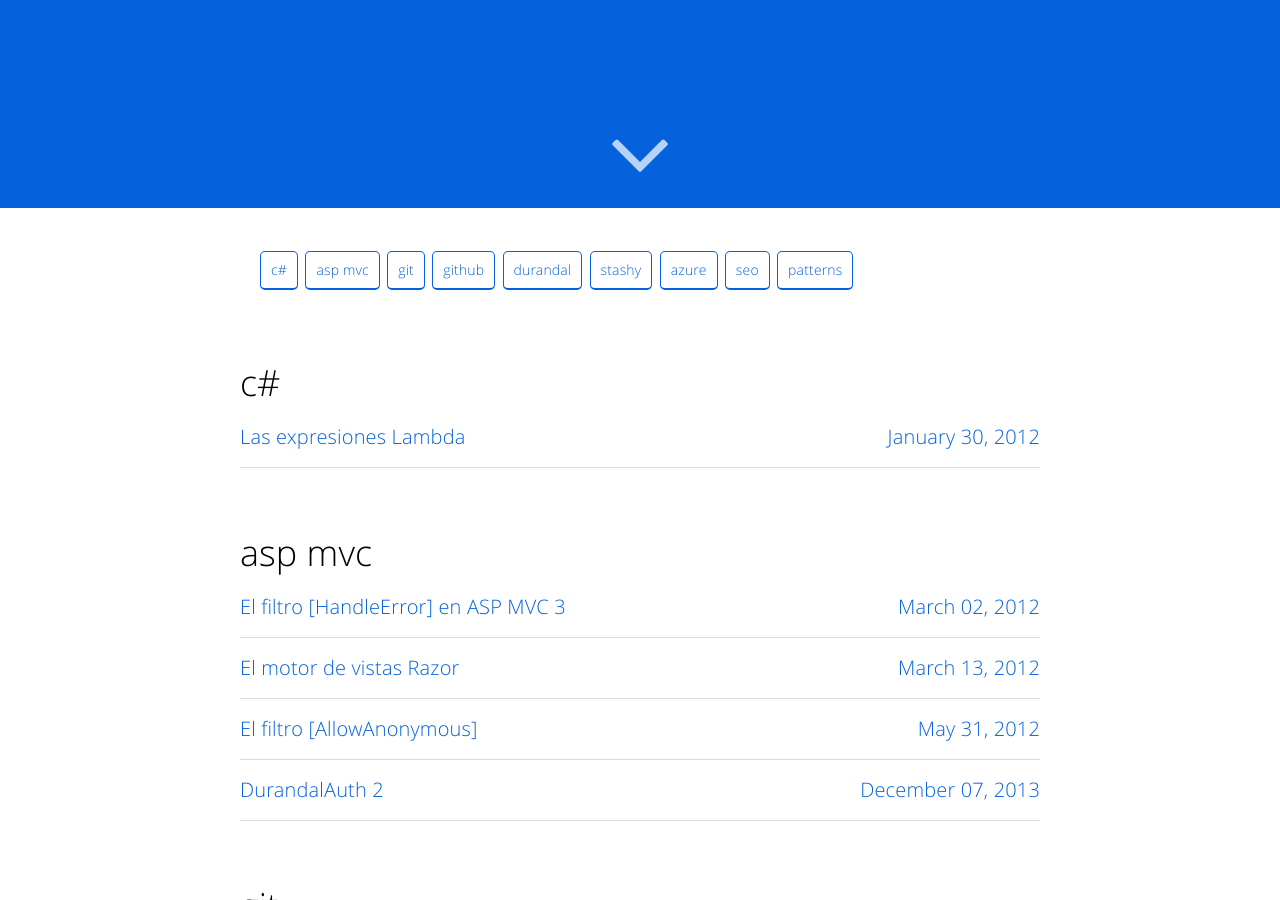
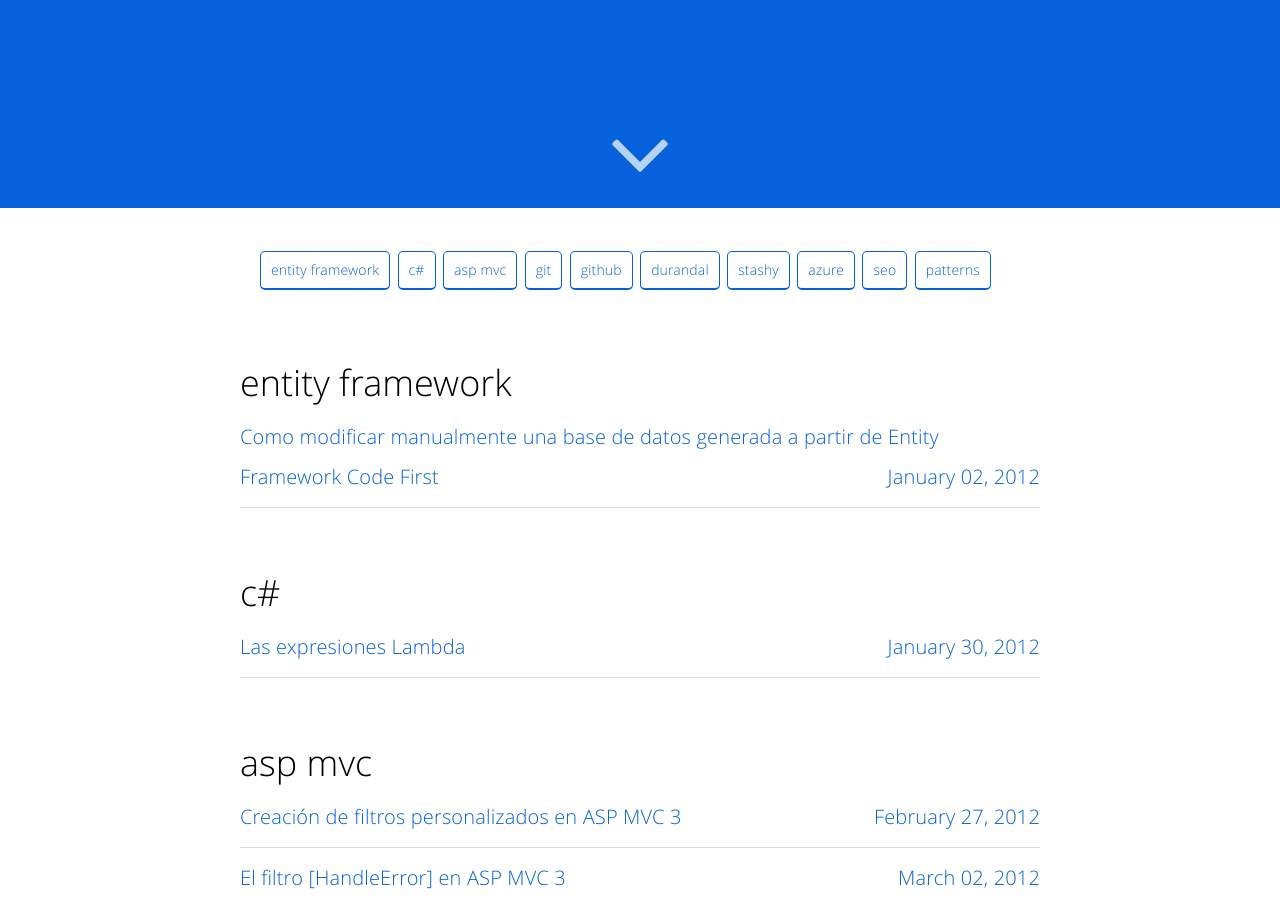
Before and after one commit to yagopv/yagopv.github.io, a Jekyll site: the page built from tags.html, in a window 1280 px wide and 900 px high, scrolled down 692 px. Built offline with Jekyll 4.4.1, drawn with Linux system fonts in a browser that asks for light colours.

Commit message:
Converting posts

````diff
--- a/_drafts/2012-01-02-modificando_base_de_datos_manualmente_con_entity_framework_code_first.markdown
+++ b/_posts/2012-01-02-modificando_base_de_datos_manualmente_con_entity_framework_code_first.markdown
@@ -4,7 +4,9 @@ title: Como modificar manualmente una base de datos generada a partir de Entity
   Code First
 date: '2012-01-02 21:51:57'
 tags:
-- bases-de-datos
+- entity framework
+categories:
+- .NET
 ---
 
 
@@ -19,7 +21,11 @@ Cuando estamos comenzando el desarrollo y ejecutamos la aplicación, si estos ca
 Efectivamente, esto es perfecto cuando estamos comenzando con el desarrollo y regeneramos la base de datos costántemente, pero si estamos realizando un mantenimiento de alguna aplicación lo más probable es que necesitemos en más de una ocasión añadir campos a la base de datos, modificar longitudes y demás acciones sin poder por supuesto eliminar los datos que ya existen. Si modificamos la base de datos manualmente y adaptamos el modelo para que encaje con la modificación que hemos realizado nos vamos a encontrar con que se produce la siguiente excepción:
 
 ```
-The model backing the 'MyDbContext' context has changed since the database was created. Either manually delete/update the database, or call Database.SetInitializer with an IDatabaseInitializer instance. For example, the DropCreateDatabaseIfModelChanges strategy will automatically delete and recreate the database, and optionally seed it with new data.<br />
+The model backing the 'MyDbContext' context has changed since the database was
+created. Either manually delete/update the database, or call Database.SetInitializer
+with an IDatabaseInitializer instance. For example, the DropCreateDatabaseIfModelChanges
+strategy will automatically delete and recreate the database,
+and optionally seed it with new data.
 ```
 
 La razón por la que se produce esta excepción es porque Entity Framework no chequea el esquema del modelo de datos completamente. En lugar de hacer esto calcula un código hash que compara con el código calculado la última vez que se generó el modelo. Este código se almacena en la tabla EdmMetadata que podemos observar que se genera automáticamente cada vez que generamos la base de datos.
@@ -28,27 +34,42 @@ Podemos solucionar este problema de varias formas diferentes, dependiendo de nue
 
 1. indicar explicitamente a Entity Framework que no calcule más este código:
 
-protected override void OnModelCreating(DbModelBuilder modelBuilder) { base.OnModelCreating(modelBuilder); modelBuilder.Conventions.Remove<IncludeMetadataConvention>(); }
+```c
+protected override void OnModelCreating(DbModelBuilder modelBuilder) {
+  base.OnModelCreating(modelBuilder);
+  modelBuilder.Conventions.Remove<IncludeMetadataConvention>();
+}
+```
 
 Esto provocará que ya no se valide el modelo automáticamente, con lo cual perdemos esta característica y ahora deberemos ser más cuidadosos cuando modifiquemos la base de datos manualmente.
 
 2. Recalcular el código hash para el nuevo modelo y actualizar la fila con el codigo en la tabla EdmMetadata. Para esto podemos usar la siguiente función:
 
+```c
 System.Data.Entity.Infrastructure.EdmMetadata.TryGetModelHash(context)
+```
 
 Usando esta función podemos recuperar el código hash del modelo que estamos intentando crear y actualizarlo en la base de datos. Con este pequeño truco podemos seguir manteniendo la validación del modelo que siempre es una característica interesante de Entity Framework Code First. Además de actualizar este código, hay que por supuesto actualizar la base de datos con los cambios que se han hecho en el modelo. Una alternativa a la obtención del código con esta función sería regenerar completamente una base de datos vacía con la opción de borrar y crear de nuevo ([DropCreateDatabaseIfModelChanges<TContext>](http://msdn.microsoft.com/en-us/library/gg679604%28v=vs.103%29.aspx)) y copiar el código de la tabla EdmMetadata.
 
-**Modificado 22/06/2012****
+**Modificado 22/06/2012**
 
 A partir de la versión 4.3 de Entity Framework, la excepción nos indica otra cosa:
 
 ```
-The model backing the 'MyDbContext' context has changed since the database was created.Consider using Code First Migrations to update the database<br />
+The model backing the 'MyDbContext' context has changed since the database was
+created.Consider using Code First Migrations to update the database
 ```
 
 Lo cierto es que existe una posibilidad de evitar el error y tomar el control manual de la base de datos. Simplemente has de establecer el Initializer a null, por ejemplo en el Global.asax
 
-protected void Application_Start() { AreaRegistration.RegisterAllAreas(); RegisterRoutes(RouteTable.Routes); //... Database.SetInitializer<MyContext>(null); }
+```c
+protected void Application_Start() {
+  AreaRegistration.RegisterAllAreas();
+  RegisterRoutes(RouteTable.Routes);
+  //...
+  Database.SetInitializer<MyContext>(null);
+}
+```
 
 Es necesario hacerlo así porque IncludeMetadataConvention ha dejado de estar disponible en esta última versión (Han sustituido la tabla EdmMetadata por MigrationHistory.
 
````
Also changed, not shown: _posts/2012-02-27-crear_filtros_personalizados_asp_mvc_3.markdown (renamed from _drafts/2012-02-27-crear_filtros_personalizados_asp_mvc_3.markdown, +26 -6 lines).
